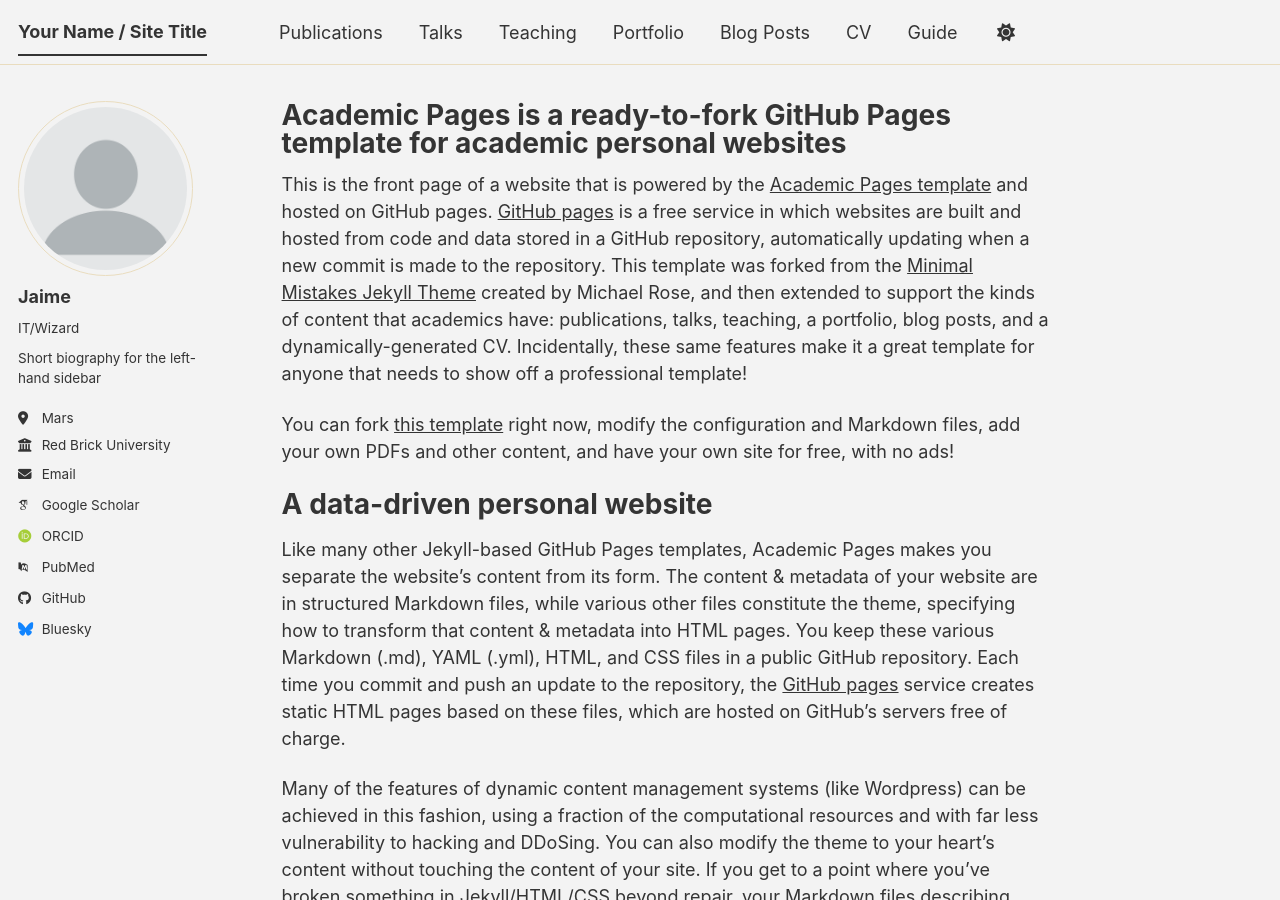
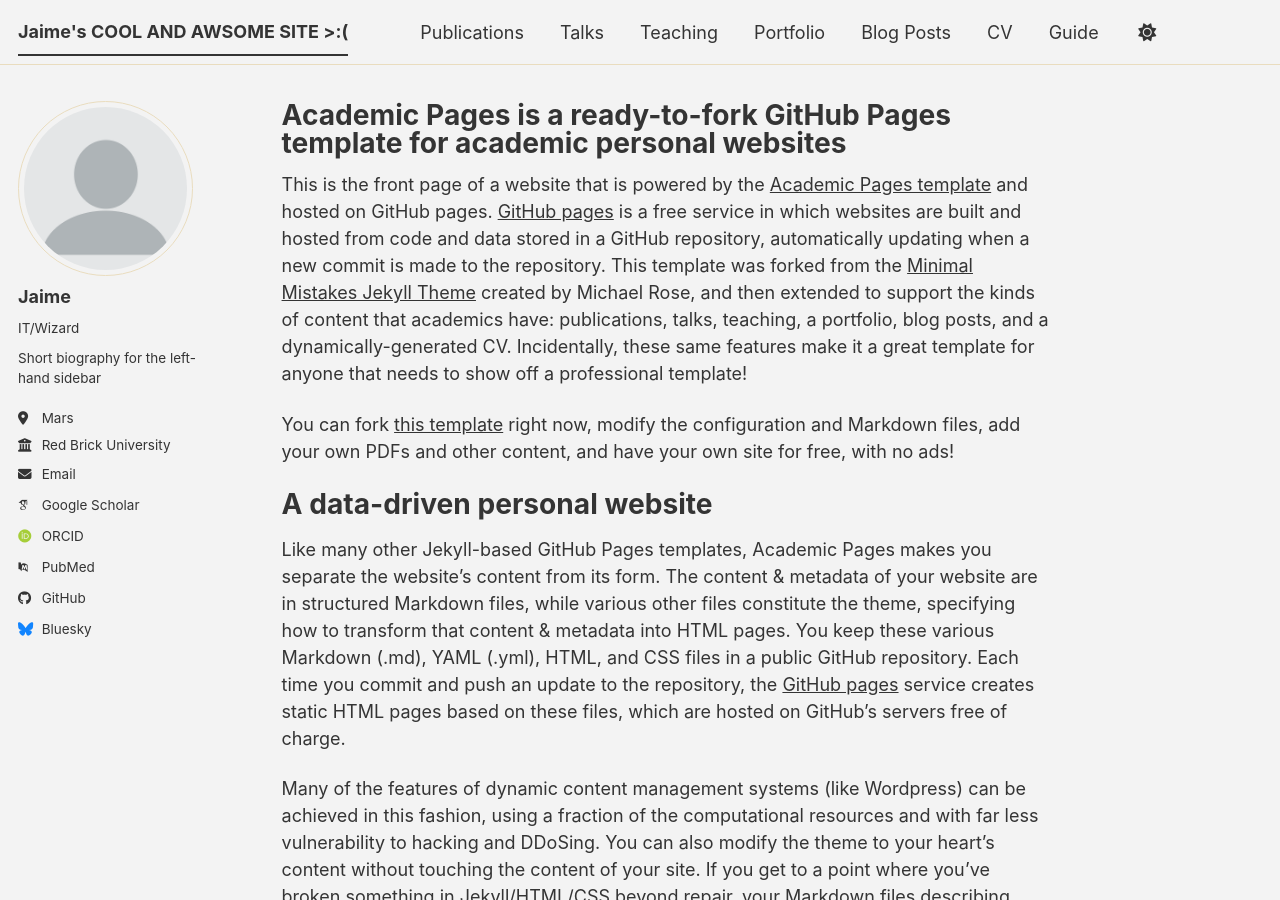
Before and after one commit to Slenderman239/Slenderman239.github.io, a Jekyll site: the page built from _pages/about.md, in a window 1280 px wide and 900 px high. Built offline with Jekyll 4.4.1, drawn with Linux system fonts in a browser that asks for light colours; some web fonts are replaced; a script bundle is joined from its source files by our own code; library files that are not in the unit come from our copies.

Commit message:
Update _config.yml

```diff
--- a/_config.yml
+++ b/_config.yml
@@ -9,7 +9,7 @@
 # Basic Site Settings
 locale                   : "en-US"
 site_theme               : "dirt" # The available themes options are "default", "air", "sunrise", "mint", "dirt" and "contrast"
-title                    : "Your Name / Site Title"
+title                    : "Jaime's COOL AND AWSOME SITE >:("
 title_separator          : "-"
 name                     : &name "Jaime"
 description              : &description "Just a guy :D"   # Update this with a general description of your site, this is the default if not overridden by a page
```
